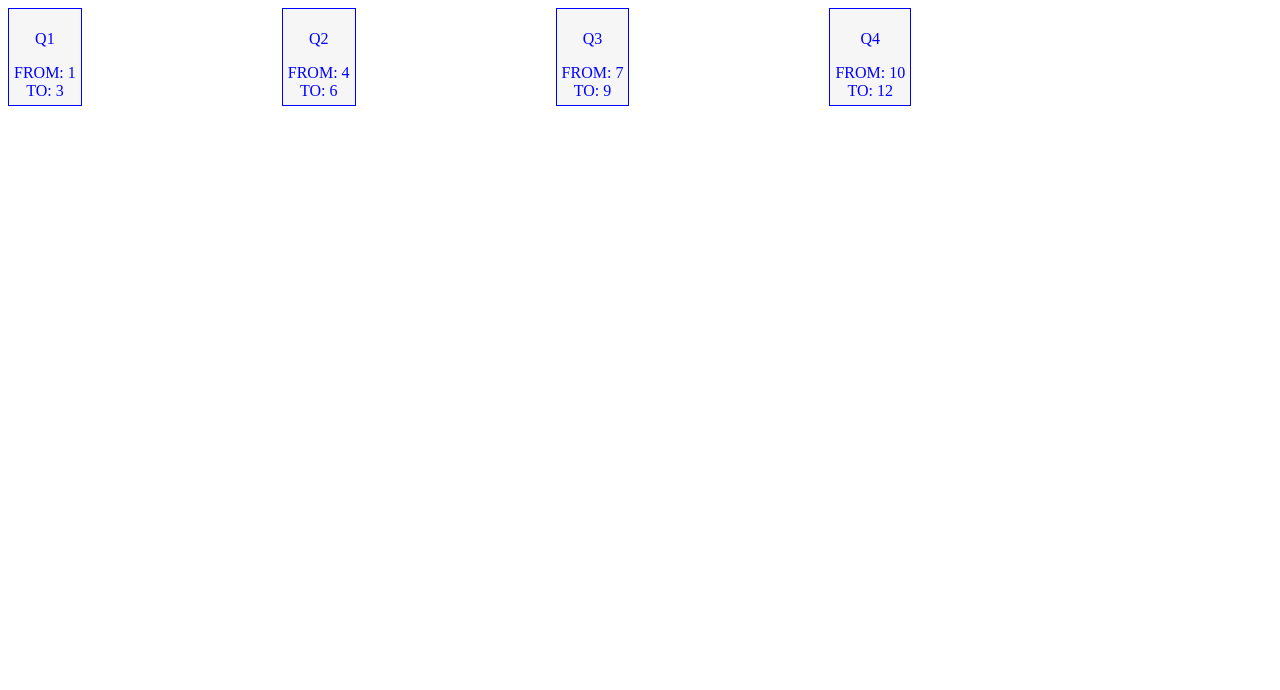
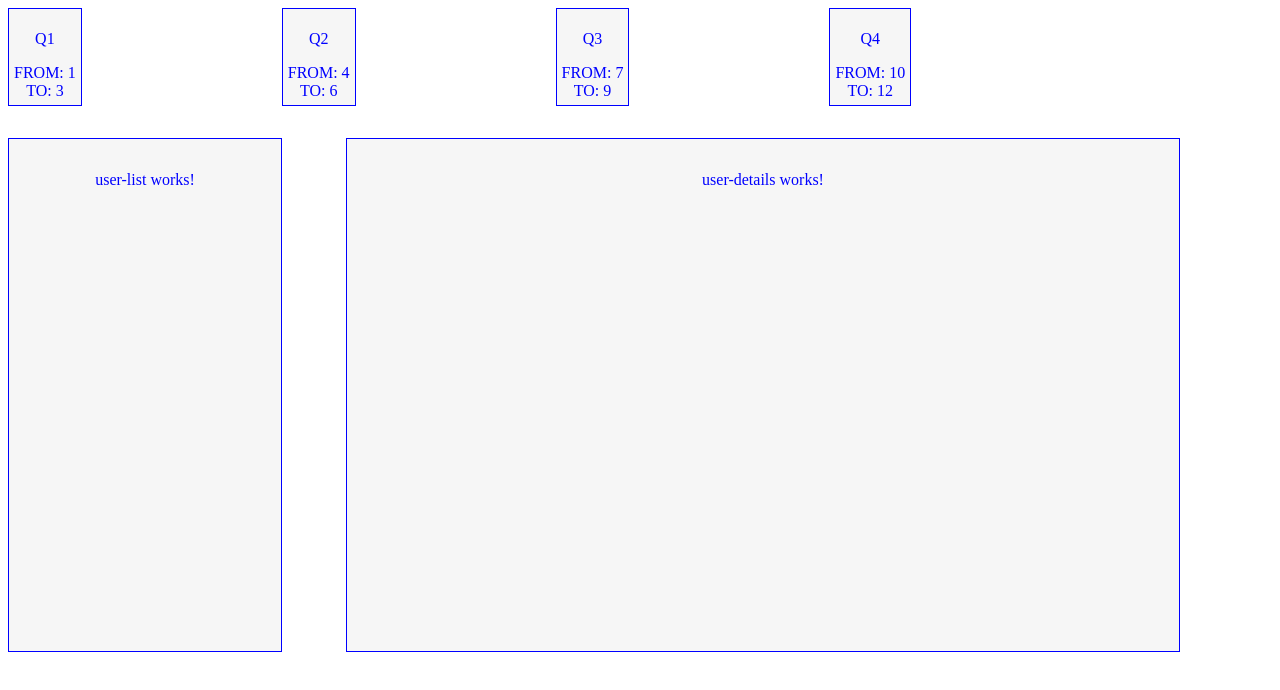
Before and after one commit to AlexJVig/user-browser, an Angular app: page / in a window 1280 px wide. Shown: the top 690 px of the page. Built offline with nearby package versions, Linux system fonts and the light colour scheme.

Commit message:
Tweaked some styles

```diff
--- a/src/app/app.component.css
+++ b/src/app/app.component.css
@@ -0,0 +1,35 @@
+.clear-left {
+    clear: left;
+}
+
+.user-list {
+    min-width: 15em;
+    min-height: 30em;
+    background: #F6F6F6;
+    border-style: solid;
+    border-color: blue;
+    border-width: 1px;
+    color: blue;
+    cursor: pointer;
+    text-align: center;
+    padding: 1em;
+    margin-top: 2em;
+    margin-right: 4em;
+    float: left;
+}
+
+.user-details {
+    min-width: 50em;
+    min-height: 30em;
+    background: #F6F6F6;
+    border-style: solid;
+    border-color: blue;
+    border-width: 1px;
+    color: blue;
+    cursor: pointer;
+    text-align: center;
+    padding: 1em;
+    margin-top: 2em;
+    margin-right: 4em;
+    float: left;
+}
--- a/src/app/app.component.html
+++ b/src/app/app.component.html
@@ -1,3 +1,7 @@
 <div *ngFor="let i of QuarterCount">
   <app-quarter-list [From]="i" [To]="i + 2"></app-quarter-list>
 </div>
+<div class="clear-left">
+  <app-user-list class="user-list"></app-user-list>
+  <app-user-details class="user-details"></app-user-details>
+</div>
--- a/src/app/app.component.ts
+++ b/src/app/app.component.ts
@@ -6,6 +6,9 @@ import { Component } from '@angular/core';
   styleUrls: ['./app.component.css']
 })
 export class AppComponent {
+
   title = 'user-browser';
+
   QuarterCount = [1, 4, 7, 10];
+
 }
--- a/src/app/quarter-list/quarter-list.component.css
+++ b/src/app/quarter-list/quarter-list.component.css
@@ -1,5 +1,4 @@
 .quarter-tab {
-    display: inline-block;
     min-width: 37px;
     background: #F6F6F6;
     border-style: solid;
--- a/src/app/user-details/user-details.component.ts
+++ b/src/app/user-details/user-details.component.ts
@@ -1,11 +1,11 @@
-import { Component, OnInit } from '@angular/core';
+import { Component } from '@angular/core';
 
 @Component({
   selector: 'app-user-details',
   templateUrl: './user-details.component.html',
   styleUrls: ['./user-details.component.css']
 })
-export class UserDetailsComponent implements OnInit {
+export class UserDetailsComponent {
 
   constructor() { }
 
--- a/src/app/user-list/user-list.component.ts
+++ b/src/app/user-list/user-list.component.ts
@@ -1,11 +1,11 @@
-import { Component, OnInit } from '@angular/core';
+import { Component } from '@angular/core';
 
 @Component({
   selector: 'app-user-list',
   templateUrl: './user-list.component.html',
   styleUrls: ['./user-list.component.css']
 })
-export class UserListComponent implements OnInit {
+export class UserListComponent {
 
   constructor() { }
 
```
